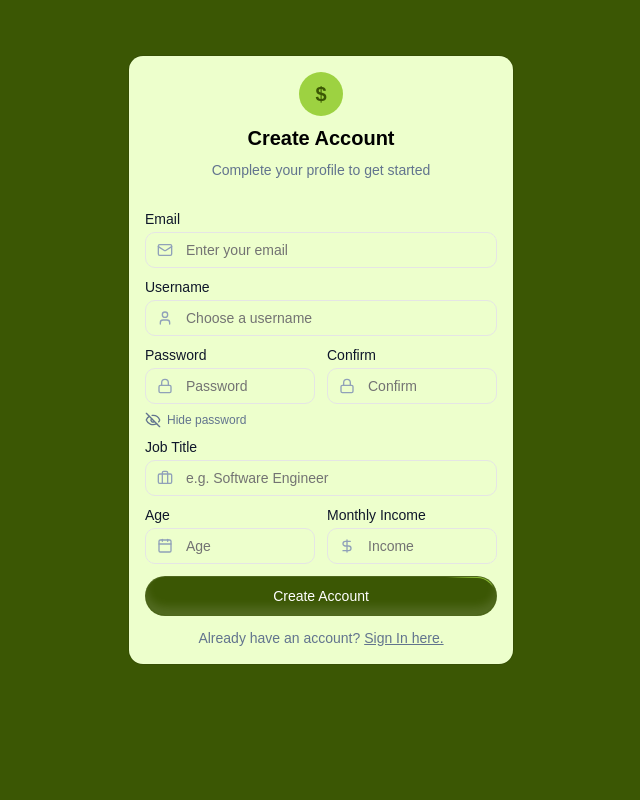
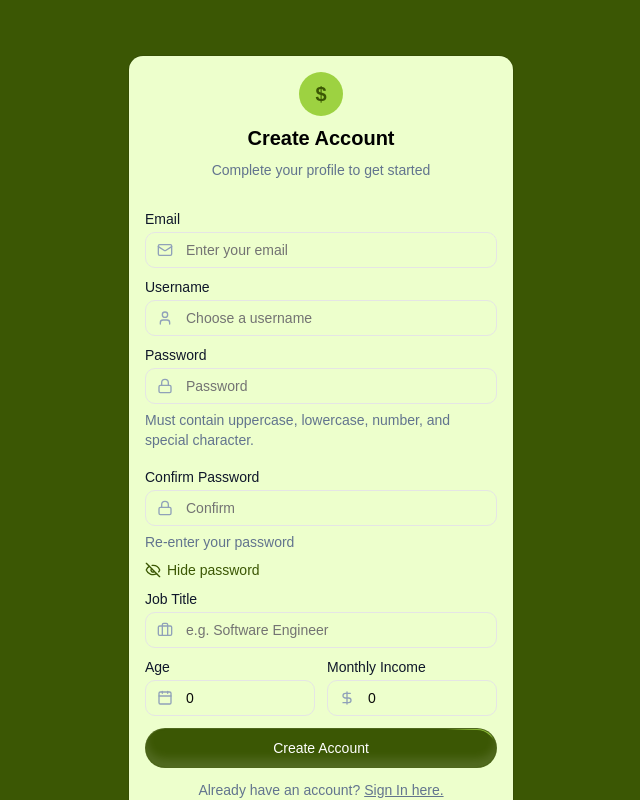
Before and after one commit to ieqisg/money-tracker, a React (Vite) app: page /auth in a window 1280 px wide. Both pictures are taken after a click on the link "Register Here". Shown: the whole page, without its empty margins (319-959 px from the left). Built offline with nearby package versions, Linux system fonts and the light colour scheme.

Commit message:
Added ui password validation

```diff
--- a/src/frontend/pages/auth/Auth.tsx
+++ b/src/frontend/pages/auth/Auth.tsx
@@ -4,30 +4,30 @@ import RegisterForm from "./RegisterForm";
 import { AnimatePresence, motion } from "framer-motion";
 
 export default function Auth() {
-  const [isRegister, setIsRegister] = useState(() => {
-    const savedAuth = localStorage.getItem('authChoice')
+  const [authChoice, setAuthChoice] = useState(() => {
+    const savedAuth = sessionStorage.getItem('isRegister')
     return savedAuth ? JSON.parse(savedAuth) : false
   })
 
 
 
   useEffect(() => {
-    localStorage.setItem('authChoice', JSON.stringify(isRegister))
-  }, [isRegister])
+    sessionStorage.setItem('isRegister', JSON.stringify(authChoice))
+  }, [authChoice])
 
   return (
     <div
-      className={`h-screen overflow-hidden md:grid transition-[grid-template-columns] duration-500 ease-in-out ${isRegister
+      className={`h-screen overflow-hidden md:grid transition-[grid-template-columns] duration-500 ease-in-out ${authChoice
         ? "md:grid-cols-[100%_0%]"
         : "md:grid-cols-[40%_60%] lg:grid-cols-[30%_70%]"
         }`}
     >
       <section
-        className={`relative flex justify-center h-full overflow-y-auto transition-colors duration-500 ease-in-out bg-[#3b5704] ${isRegister ? "items-start py-10 lg:py-14" : "items-center"
+        className={`relative flex justify-center h-full overflow-y-auto transition-colors duration-500 ease-in-out bg-[#3b5704] ${authChoice ? "items-start py-10 lg:py-14" : "items-center"
           }`}
       >
         <AnimatePresence mode="wait">
-          {isRegister ? (
+          {authChoice ? (
             <motion.div
               key="register"
               initial={{ x: 100, opacity: 0 }}
@@ -36,7 +36,7 @@ export default function Auth() {
               transition={{ duration: 0.4 }}
               className="w-full flex justify-center px-4"
             >
-              <RegisterForm onLogin={() => setIsRegister(false)} />
+              <RegisterForm onLogin={() => setAuthChoice(false)} />
             </motion.div>
           ) : (
             <motion.div
@@ -47,14 +47,14 @@ export default function Auth() {
               transition={{ duration: 0.4 }}
               className="w-full flex justify-center px-4"
             >
-              <LoginForm onRegister={() => setIsRegister(true)} />
+              <LoginForm onRegister={() => setAuthChoice(true)} />
             </motion.div>
           )}
         </AnimatePresence>
       </section>
 
       <aside
-        className={`hidden md:flex items-center justify-center p-6 bg-[#edffcc] overflow-hidden transition-opacity duration-300 ${isRegister ? "opacity-0 pointer-events-none" : "opacity-100"
+        className={`hidden md:flex items-center justify-center p-6 bg-[#edffcc] overflow-hidden transition-opacity duration-300 ${authChoice ? "opacity-0 pointer-events-none" : "opacity-100"
           }`}
       >
         <picture>
--- a/src/frontend/pages/auth/LoginForm.tsx
+++ b/src/frontend/pages/auth/LoginForm.tsx
@@ -9,7 +9,7 @@ import {
 import { Label } from "@/components/ui/label"
 import { Input } from "@/components/ui/input"
 import { ShimmerButton } from "@/components/ui/shimmer-button"
-import type { LoginFormProps } from "@/frontend/types/authTypes"
+import type { LoginFormProps } from "@/types/authTypes"
 
 export default function LoginForm({ onRegister }: LoginFormProps) {
   return (
@@ -45,7 +45,7 @@ export default function LoginForm({ onRegister }: LoginFormProps) {
                 <div className="flex items-center">
                   <Label htmlFor="password">Password</Label>
                 </div>
-                <Input id="password" type="password" required className="border-[#9dd241]" />
+                <Input id="password" type="password" required placeholder="••••••" className="border-[#9dd241]" />
                 <a href="#" className="ml-auto text-xs underline-offset-4 underline">
                   Forgot your password?
                 </a>
--- a/src/frontend/pages/auth/RegisterForm.tsx
+++ b/src/frontend/pages/auth/RegisterForm.tsx
@@ -7,22 +7,43 @@ import {
 } from "@/components/ui/card"
 import { Label } from "@/components/ui/label"
 import { Input } from "@/components/ui/input"
-import type { RegisterFormProps } from "@/frontend/types/authTypes"
 import { useState } from "react"
 import { Mail, User, Lock, Briefcase, Calendar, Eye, EyeOff, DollarSign } from "lucide-react"
 import { SmallButton } from "@/components/ui/smallButton"
 import { ShimmerButton } from "@/components/ui/shimmer-button"
-
+import { isPasswordStrong } from "@/hooks/passwordValidator"
+import { isPasswordMatched } from "@/hooks/passwordValidator"
+import type { RegisterFormProps } from "@/types/authTypes"
+import type { RegisterUser } from "@/types/authTypes"
 
 
 export default function RegisterForm({ onLogin }: RegisterFormProps) {
   const [showPassword, setShowPassword] = useState(true)
+  const [isPassStrong, setIsPassStrong] = useState<boolean | undefined>()
+  const [isPassMatched, setIsPassMatched] = useState<boolean | undefined>()
 
+  const [formData, setFormData] = useState<RegisterUser>({
+    email: "",
+    password: "",
+    confirmPassword: "",
+    username: "",
+    jobTitle: "",
+    age: 0,
+    monthlyIncome: 0,
+  })
+  const handleCreateAccount = (e: React.FormEvent) => {
+    e.preventDefault()
+    sessionStorage.removeItem('authChoice');
+    try {
+      isPasswordStrong(formData.password) ? setIsPassStrong(undefined) : setIsPassStrong(false)
+      isPasswordMatched(formData.password, formData.confirmPassword) ? setIsPassMatched(undefined) : setIsPassMatched(false)
+      console.log(isPassStrong, isPassMatched)
+    } catch (error) {
+      console.error(error)
+    }
 
+  }
 
-  const handleCreateAccount = () => {
-    localStorage.removeItem('authChoice');
-  }
   return (
     <div className="w-full flex justify-center relative">
 
@@ -38,7 +59,7 @@ export default function RegisterForm({ onLogin }: RegisterFormProps) {
           </CardDescription>
         </CardHeader>
         <CardContent className="pt-0">
-          <form className="space-y-3">
+          <form className="space-y-3" onSubmit={handleCreateAccount}>
 
             <div className="space-y-1.5">
               <Label htmlFor="email" className="text-[#0F172A]">Email</Label>
@@ -50,6 +71,8 @@ export default function RegisterForm({ onLogin }: RegisterFormProps) {
                   type="email"
                   placeholder="Enter your email"
                   className="pl-10 h-9"
+                  value={formData.email}
+                  onChange={(e) => setFormData({ ...formData, email: e.target.value })}
                 />
               </div>
             </div>
@@ -63,52 +86,64 @@ export default function RegisterForm({ onLogin }: RegisterFormProps) {
                   name="username"
                   type="text"
                   placeholder="Choose a username"
+                  value={formData.username}
+                  onChange={(e) => setFormData({ ...formData, username: e.target.value })}
                   className="pl-10 h-9"
                 />
               </div>
             </div>
 
-            <div className="grid grid-cols-2 gap-3">
+            <div className="grid grid-rows-2 gap-3">
               <div className="space-y-1.5">
                 <Label htmlFor="password" className="text-[#0F172A]">Password</Label>
                 <div className="relative">
                   <Lock className="absolute left-3 top-1/2 -translate-y-1/2 w-4 h-4 text-slate-400" />
                   <Input
+                    required
                     id="password"
                     name="password"
                     type={showPassword ? 'text' : 'password'}
                     placeholder="Password"
-                    className="pl-10 h-9"
+                    className={isPassStrong === false ? `pl-10 h-9 border-2 border-red-400` : ` pl-10 h-9 border-[#e5e5e5]`}
+                    value={formData.password}
+                    onChange={(e) => { setFormData({ ...formData, password: e.target.value }); setIsPassStrong(undefined) }}
                   />
                 </div>
+                <span className={isPassStrong === false ? `text-red-500` : `text-slate-500`}>Must contain uppercase, lowercase, number, and special character.</span>
               </div>
               <div className="space-y-1.5">
-                <Label htmlFor="confirmPassword" className="text-[#0F172A]">Confirm</Label>
+                <Label htmlFor="confirmPassword" className="text-[#0F172A]">Confirm Password</Label>
                 <div className="relative">
                   <Lock className="absolute left-3 top-1/2 -translate-y-1/2 w-4 h-4 text-slate-400" />
                   <Input
+                    required
                     id="confirmPassword"
                     name="confirmPassword"
                     type={showPassword ? 'text' : 'password'}
                     placeholder="Confirm"
-                    className="pl-10 h-9"
+                    className={isPassMatched === false ? `pl-10 h-9 border-2 border-red-400` : ` pl-10 h-9 border-[#e5e5e5]`}
+                    value={formData.confirmPassword}
+                    onChange={(e) => { setFormData({ ...formData, confirmPassword: e.target.value }); setIsPassMatched(undefined) }}
                   />
                 </div>
-              </div>
-            </div>
-
-            <div className="flex items-center gap-2 -mt-1">
+                <span className={isPassMatched === false ? `text-red-500` : `text-slate-500`}>{isPassMatched === false ? `Passwords do not match.` : `Re-enter your password`}</span>
+                <div className="flex items-center gap-2 mt-2">
                   <SmallButton
                     type="button"
                     variant="ghost"
                     size="sm"
                     onClick={() => setShowPassword(!showPassword)}
-                className="flex items-center gap-1.5 text-xs text-slate-500 hover:text-slate-700 h-auto px-0"
+                    className="flex justify-end gap-1.5 text-sm text-[#3b5704] hover:text-red-700 h-auto px-0"
                   >
                     {showPassword ? <EyeOff className="w-3 h-3" /> : <Eye className="w-3 h-3" />}
                     {showPassword ? 'Hide' : 'Show'} password
                   </SmallButton>
                 </div>
+              </div>
+
+            </div>
+
+
 
             <div className="space-y-1.5">
               <Label htmlFor="job" className="text-[#0F172A]">Job Title</Label>
@@ -120,6 +155,8 @@ export default function RegisterForm({ onLogin }: RegisterFormProps) {
                   type="text"
                   placeholder="e.g. Software Engineer"
                   className="pl-10 h-9"
+                  value={formData.jobTitle}
+                  onChange={(e) => setFormData({ ...formData, jobTitle: e.target.value })}
                 />
               </div>
             </div>
@@ -135,6 +172,8 @@ export default function RegisterForm({ onLogin }: RegisterFormProps) {
                     type="number"
                     placeholder="Age"
                     className="pl-10 h-9"
+                    value={formData.age}
+                    onChange={(e) => setFormData({ ...formData, age: Number(e.target.value) })}
                   />
                 </div>
               </div>
@@ -148,6 +187,8 @@ export default function RegisterForm({ onLogin }: RegisterFormProps) {
                     type="number"
                     placeholder="Income"
                     className="pl-10 h-9"
+                    value={formData.monthlyIncome}
+                    onChange={(e) => setFormData({ ...formData, monthlyIncome: Number(e.target.value) })}
                   />
                 </div>
               </div>
--- /dev/null
+++ b/src/hooks/passwordValidator.tsx
@@ -0,0 +1,19 @@
+
+
+
+export const isPasswordStrong = (password: string): boolean => {
+  return (
+    password.length >= 8 &&
+    /[A-Z]/.test(password) &&
+    /[a-z]/.test(password) &&
+    /\d/.test(password) &&
+    /[!@#$%^&*(),.?":{}|<>]/.test(password) &&
+    !/\s/.test(password)
+  )
+}
+
+export const isPasswordMatched = (password: string, confirmPassword: string): boolean => {
+  return (
+    password === confirmPassword
+  )
+}
--- /dev/null
+++ b/src/types/authTypes.tsx
@@ -0,0 +1,20 @@
+export type LoginFormProps = {
+  onRegister: () => void;
+
+}
+
+export type RegisterFormProps = {
+  onLogin: () => void;
+}
+
+export type RegisterUser = {
+  email: string;
+  password: string;
+  confirmPassword: string;
+  username: string;
+  jobTitle: string;
+  age: number;
+  monthlyIncome: number;
+}
+
+export type PasswordFields = Pick<RegisterUser, "password" | "confirmPassword">;
```
Also changed, not shown: src/frontend/types/authTypes.tsx (deleted, +0 -8 lines). Lines whose indentation alone changed are shown as unchanged.
